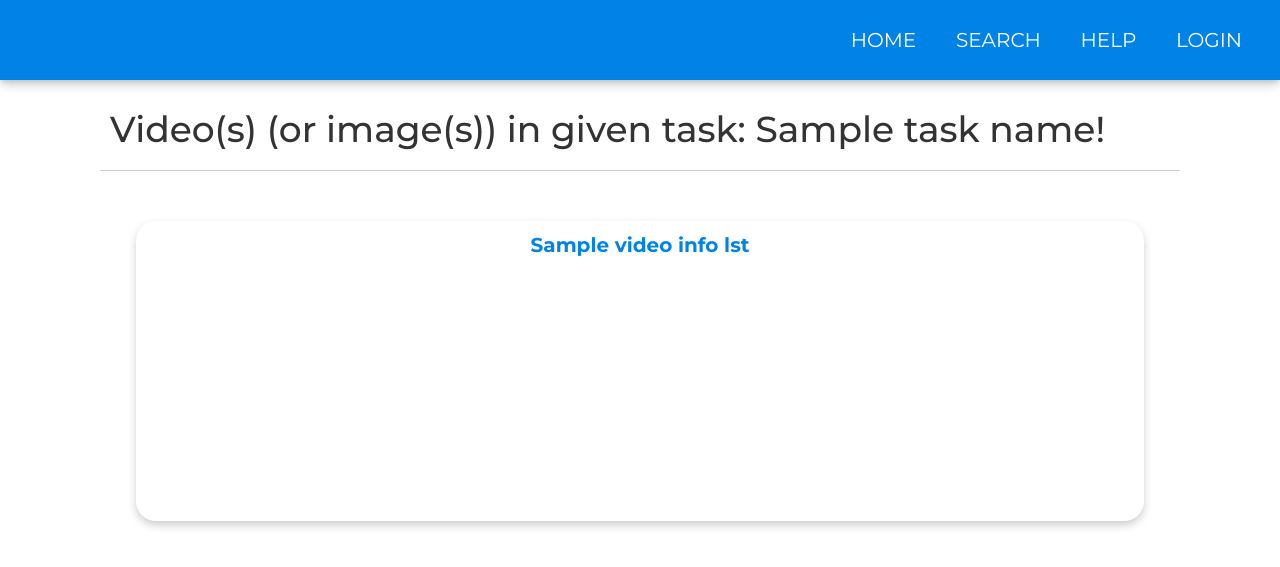
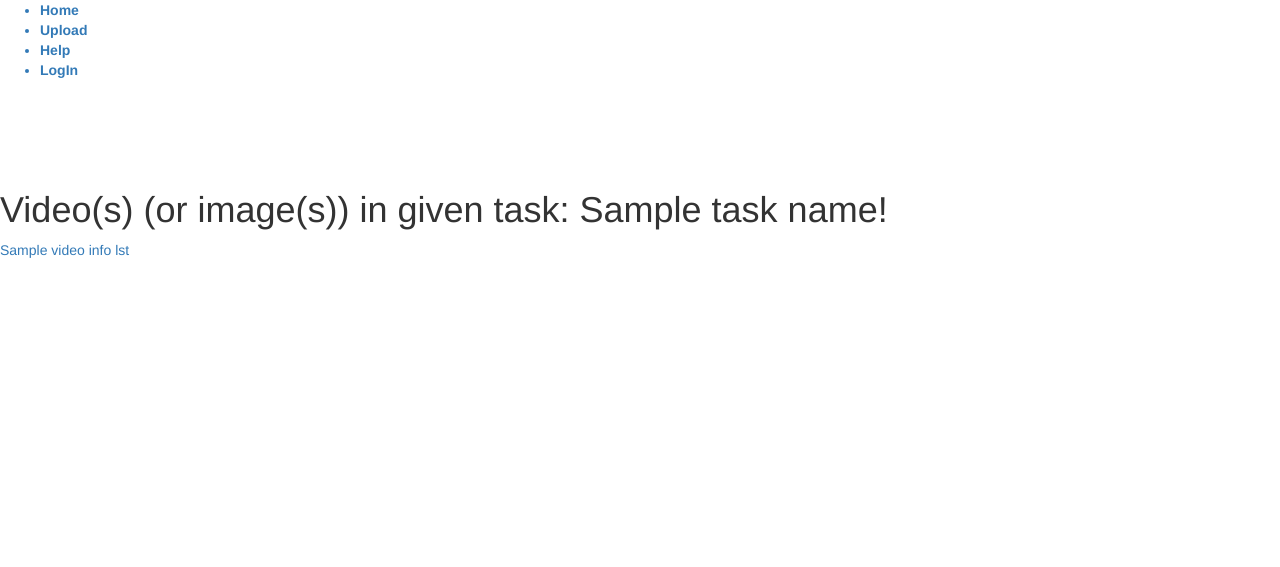
Before and after one commit to Wondaeng/parasite_web, a Flask app: template templates/task_videos.html in a window 1280 px wide. Shown: the top 567 px of the page. Run offline with Flask 3, Linux system fonts and the light colour scheme; the template is opened without the code that fills it: most values are stand-ins (such as "Sample title", 1, 10 or a date in 2020); some libraries are stand-ins or nearby versions.

Commit message:
Add files via upload

```diff
--- a/templates/task_videos.html
+++ b/templates/task_videos.html
@@ -4,48 +4,25 @@
     <meta charset="UTF-8">
     <title>ATS - Main</title>
     <link rel="stylesheet" href="https://maxcdn.bootstrapcdn.com/bootstrap/3.4.1/css/bootstrap.min.css">
-    <link href="{{ url_for('static', filename='css/result.css') }}" rel="stylesheet">
+    <link href="{{ url_for('static', filename='css/global.css') }}" rel="stylesheet">
+    <link href="{{ url_for('static', filename='css/task_videos.css') }}" rel="stylesheet">
     <link href="https://fonts.googleapis.com/css2?family=Montserrat:wght@400;500;700&display=swap" rel="stylesheet" />
 
-    <style>
-        .card {
-            display:inline-block;
-            box-shadow: 0 4px 8px 0 rgba(0,0,0,0.2);
-            transition: 0.3s;
-            width: 80%;
-            margin-top: 20px;
-            margin-bottom: 20px;
-            border-radius: 20px;
-        }
-        .card:hover {
-            box-shadow: 0 8px 16px 0 rgba(0,0,0,0.2);
-        }
-        .card-content{
-            text-align: center;
-            height: 300px;
-        }
-    </style>
+
     <base href="/results/" />
 </head>
 
 <body>
-    <nav>
-        <label class="logo">Automated Trypanosomiasis Screening</label>
+  <nav class="header" id="demo-guest-navigator">
     <ul>
-            <li><a href="/">Home</a></li>
+      <a href="{{url_for('index')}}" ><b><li class="non-active">Home</li></b></a>
+      <a href="{{url_for('upload')}}"><b><li class="non-active">Upload</li></b></a>
+      <a href="help"><b><li class="non-active">Help</li></b></a>
 
       {% if g.user %}
-                <li><a href="/results">Results</a></li>
+      <a href="logout"><b><li class="non-active">LogOut</li></b></a>
       {% else %}
-                <li><a href="/search">Search</a></li>
-            {% endif %}
-
-            <li><a href="/help">Help</a></li>
-
-            {% if g.user %}
-                <li><a href="/logout">Logout</a></li>
-            {% else %}
-                <li><a href="/login">Login</a></li>
+      <a href="login"><b><li class="non-active">LogIn</li></b></a>
       {% endif %}
     </ul>
   </nav>
```
Lines whose indentation alone changed are shown as unchanged.
